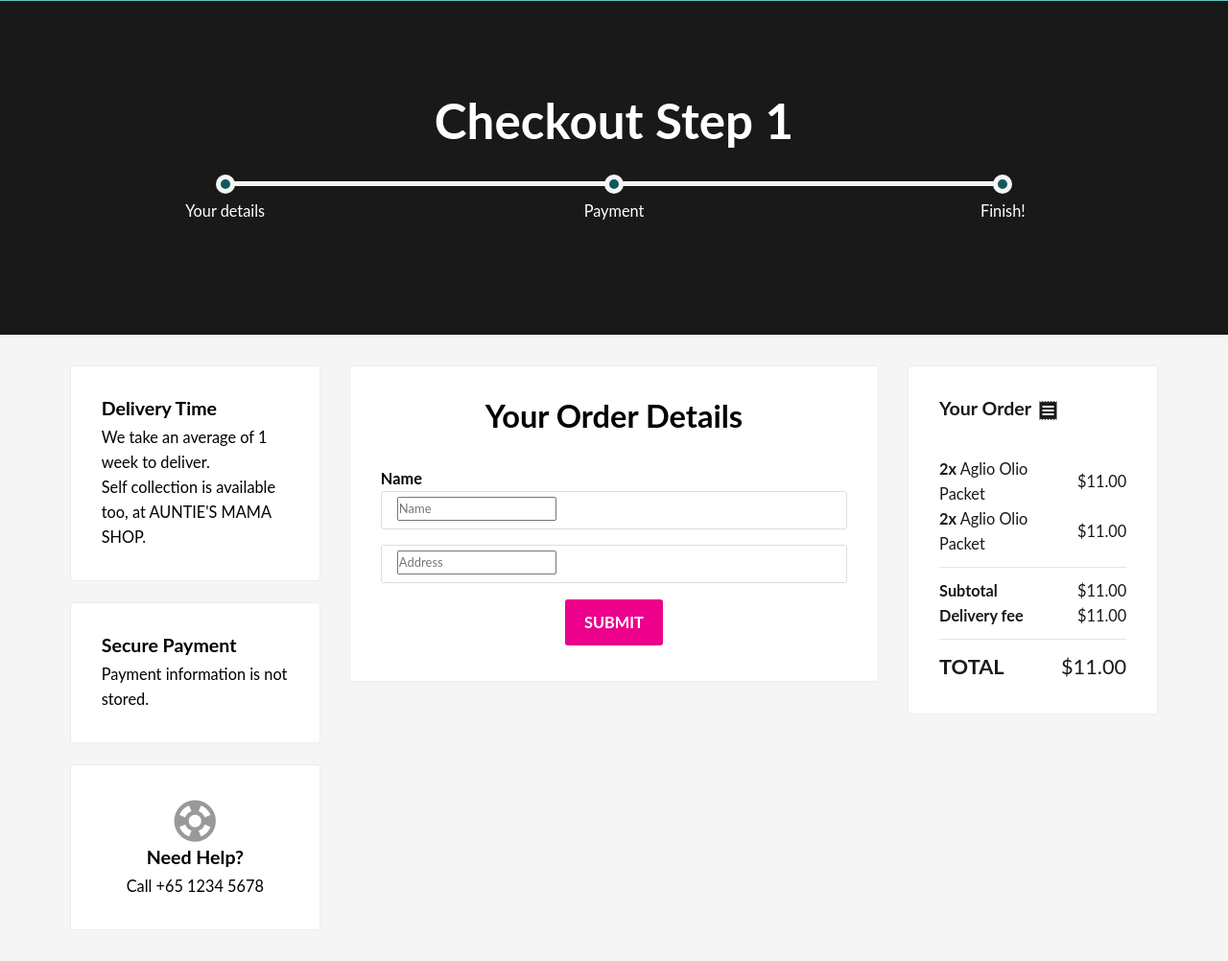
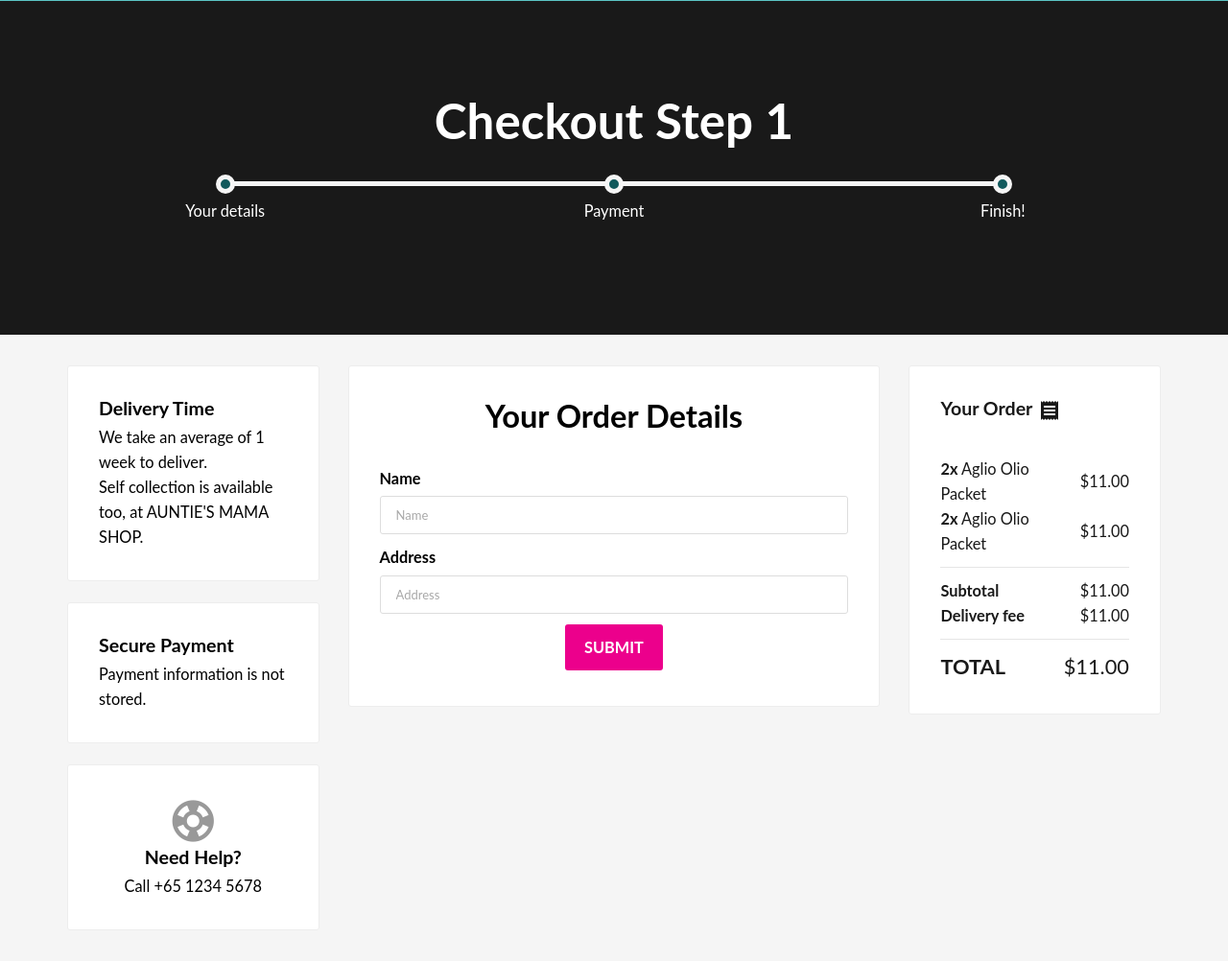
Before and after one commit to david0316zhu/flask-ecommerce, a Flask app: page /checkout1 in a window 1280 px wide. Shown: the part 56-1058 px from the top of the page at 96% size. Run offline with Flask 2, Linux system fonts and the light colour scheme; the visitor is signed in with stand-in values (Sample User, id 1); some libraries are stand-ins or nearby versions; some web fonts are replaced.

Commit message:
Update styles

```diff
--- a/final_estore/web/templates/checkout_one.html
+++ b/final_estore/web/templates/checkout_one.html
@@ -52,7 +52,9 @@
             </button>
             <div class="dropdown-menu" aria-labelledby="dropdownMenuButton">
               <a class="dropdown-item" href="{{ url_for('e_store')}}">Menu</a>
-              <a class="dropdown-item" href="{{ url_for('e_store_cart')}}">Cart</a>
+              <a class="dropdown-item" href="{{ url_for('e_store_cart')}}"
+                >Cart</a
+              >
               <a class="dropdown-item" href="orders.html">Orders</a>
             </div>
           </div>
@@ -63,7 +65,10 @@
           <i class="material-icons-outlined pink-text mr-2">call</i>
           <span>+65 1234 5678</span>
         </div>
-        <a class="home-nav-icon position-relative" href="{{ url_for('e_store_cart')}} ">
+        <a
+          class="home-nav-icon position-relative"
+          href="{{ url_for('e_store_cart')}} "
+        >
           <div class="badge">3</div>
           <i class="material-icons">shopping_cart</i>
         </a>
@@ -122,35 +127,34 @@
                 <form method="POST" action="">
                   <div class="d-flex flex-column mb-3">
                     {{ form.hidden_tag() }}
-                  <label class="mb-2" for="price">
+                    <label class="mb-2" for="name">
                       <span><b>Name</b></span>
+                    </label>
                     <div class="d-flex justify-content-end">
-                        <div class="form-input">
                       {% if form.name.errors %} {{ form.name(class="form-input
-                          is-invalid") }}
+                      w-100is-invalid") }}
                       <div class="invalid-feedback">
                         {% for error in form.name.errors %}
                         <span>{{ error }}</span>
                         {% endfor %}
                       </div>
-                          {% else %} {{ form.name(placeholder="Name")}} {% endif %}
+                      {% else %} {{ form.name(placeholder="Name",
+                      class="form-input w-100")}} {% endif %}
                     </div>
                   </div>
+                  <div class="d-flex flex-column mb-3">
+                    <label class="mb-2" for="address">
+                      <span><b>Address</b></span>
                     </label>
-                </div>
-                <div class="d-flex flex-column mb-3">
-                  <label class="mb-2" for="price">
-                    <div class="form-input">
-                      {% if form.address.errors %} {{ form.address(class="form-input
-                      is-invalid") }}
+                    {% if form.address.errors %} {{
+                    form.address(class="form-input w-100 is-invalid") }}
                     <div class="invalid-feedback">
                       {% for error in form.address.errors %}
                       <span>{{ error }}</span>
                       {% endfor %}
                     </div>
-                      {% else %} {{ form.address(placeholder="Address")}} {% endif %}
-                    </div>
-                  </label>
+                    {% else %} {{ form.address(placeholder="Address",
+                    class="form-input w-100")}} {% endif %}
                   </div>
 
                   <div id="form-error" class="error mb-3"></div>
@@ -172,14 +176,14 @@
                 <hr />
               </div>
               <div class="checkout-item">
-                <div>
+                <div class="mr-2">
                   <span><b>2x</b></span>
                   <span>Aglio Olio Packet</span>
                 </div>
                 <span>$11.00</span>
               </div>
               <div class="checkout-item">
-                <div>
+                <div class="mr-2">
                   <span><b>2x</b></span>
                   <span>Aglio Olio Packet</span>
                 </div>
--- a/final_estore/web/templates/customer_cart.html
+++ b/final_estore/web/templates/customer_cart.html
@@ -53,7 +53,8 @@ block heading %}Cart{% endblock %} {% block content%}
           </div>
           {% else %}
           <div class="mb-3">
-            {{ form.code(placeholder="Discount Code")}} {% endif %}
+            {{ form.code(placeholder="Discount Code", class=" form-input")}} {%
+            endif %}
           </div>
           <div>{{ form.submit(class="btn primary-btn") }}</div>
         </div>
--- a/final_estore/web/templates/customer_menu.html
+++ b/final_estore/web/templates/customer_menu.html
@@ -62,8 +62,8 @@ block heading %}Menu{% endblock %} {% block content%}
         <span class="list-sm">Order</span>
         {% endif %}
       </div>
+      {% for entry in product_list %}
       <ul class="products-list">
-        {% for entry in product_list %}
         <li class="products-item">
           <div class="list-lg products-product">
             <div class="products-img">
@@ -98,8 +98,8 @@ block heading %}Menu{% endblock %} {% block content%}
           </form>
           {% endif %}
         </li>
-        {% endfor %}
       </ul>
+      {% endfor %}
     </div>
   </div>
 </main>
```
Also changed, not shown: final_estore/web/templates/checkout_two.html (+25 -24 lines), final_estore/storage.db.db. Lines whose indentation alone changed are shown as unchanged.
